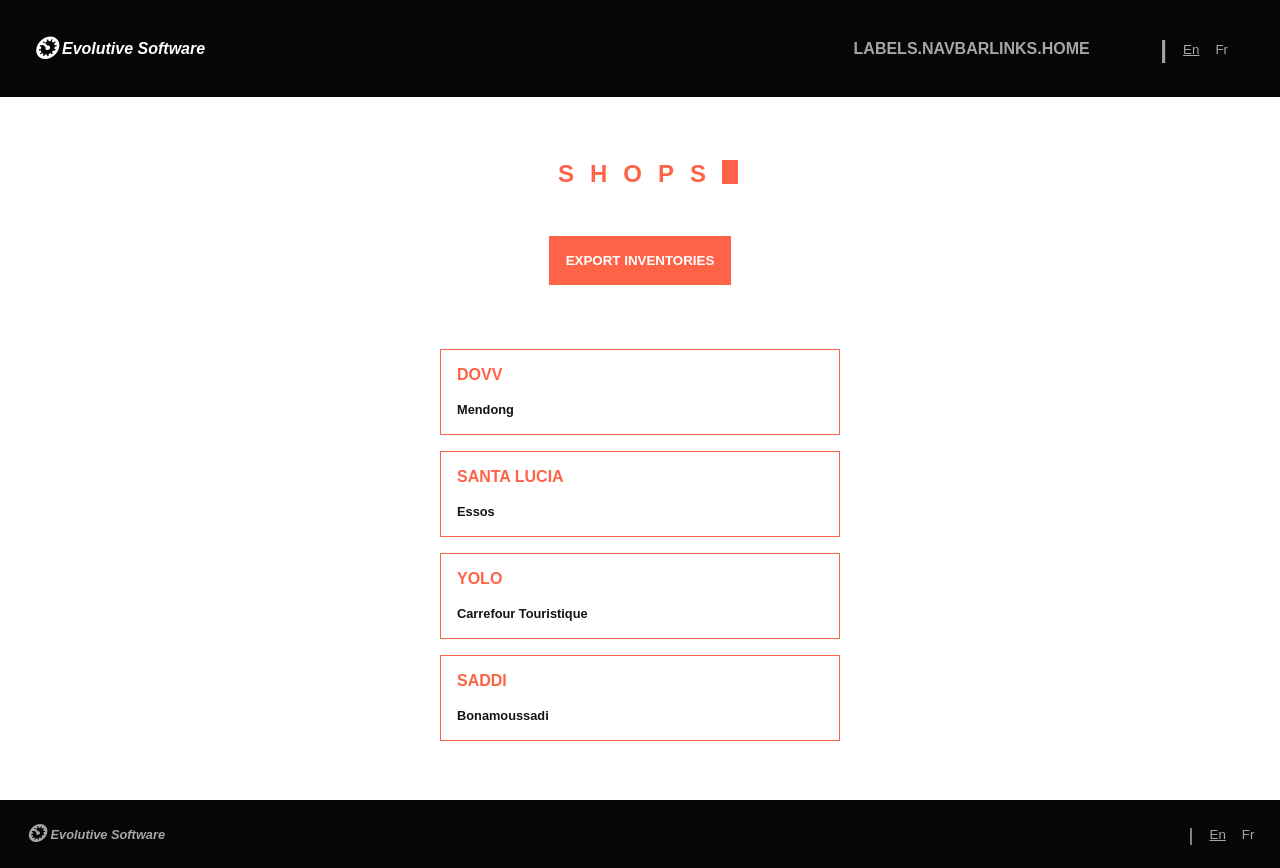
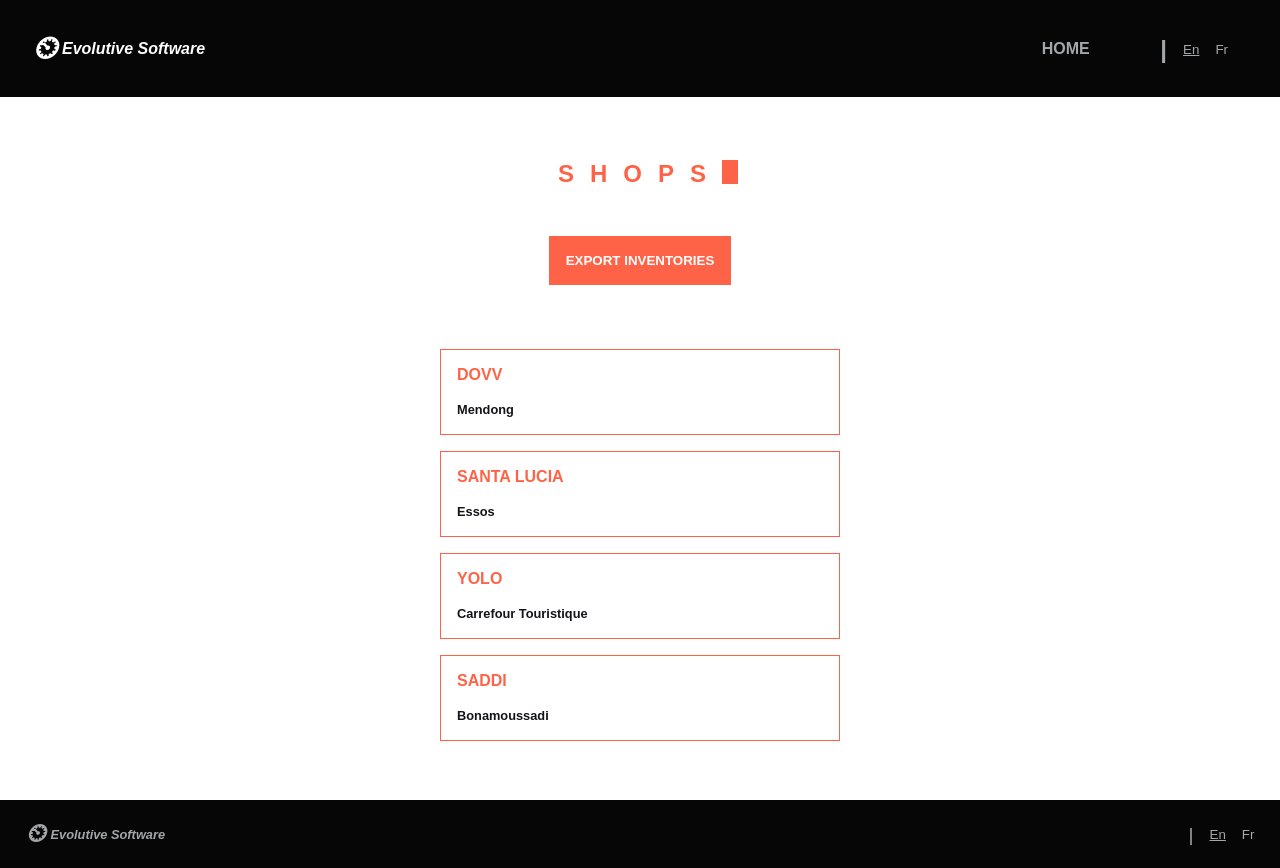
Before and after one commit to gnopor/evoSoftInventory, a Next.js app: page / in a window 1280 px wide. Built offline with nearby package versions, Linux system fonts and the light colour scheme; some icons are missing.

Commit message:
Header: Add translation

```diff
--- a/public/json/i18n.resources.json
+++ b/public/json/i18n.resources.json
@@ -5,6 +5,11 @@
                 "submit": { "label": "Submit" },
                 "confirm": { "label": "Confirm" },
                 "cancel": { "label": "Cancel" }
+            },
+            "header": {
+                "navbarLinks": {
+                    "home": "Home"
+                }
             }
         },
         "home": {
@@ -34,6 +39,11 @@
                 "submit": { "label": "Envoyer" },
                 "confirm": { "label": "Confirmer" },
                 "cancel": { "label": "Annuler" }
+            },
+            "header": {
+                "navbarLinks": {
+                    "home": "Accueil"
+                }
             }
         },
         "home": {
--- a/src/components/headers/Header.tsx
+++ b/src/components/headers/Header.tsx
@@ -1,4 +1,5 @@
 import { useState } from "react";
+import { useTranslation } from "react-i18next";
 import css from "styled-jsx/css";
 
 import PathHelpers from "../../utilities/helpers/path.helpers";
@@ -8,10 +9,12 @@ import Link from "../Link";
 import Logo from "../Logo";
 
 export default function Header() {
+    const { t } = useTranslation("common");
+
     const [isMenuVisible, setIsMenuVisible] = useState(false);
 
     const links = [
-        { label: "labels.navbarLinks.home", path: PathHelpers.homePagePath(), target: "" }
+        { label: t("header.navbarLinks.home"), path: PathHelpers.homePagePath(), target: "" }
     ];
 
     const toggleMenuVisibility = () => {
```
